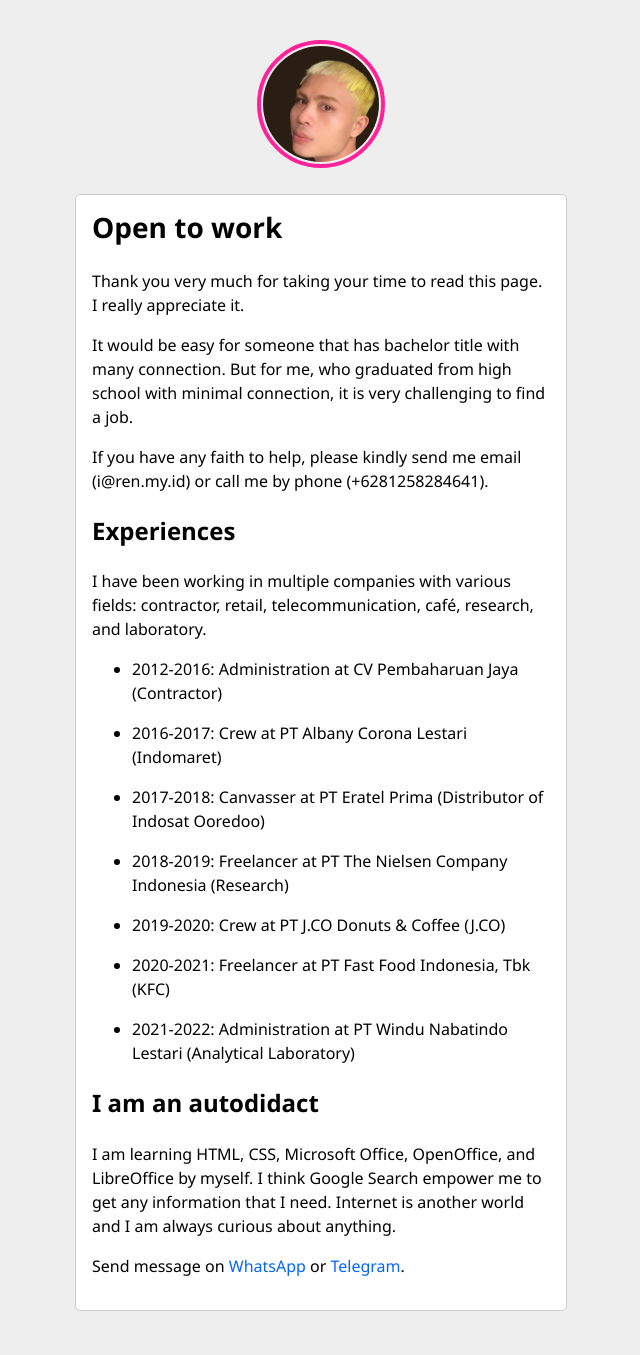
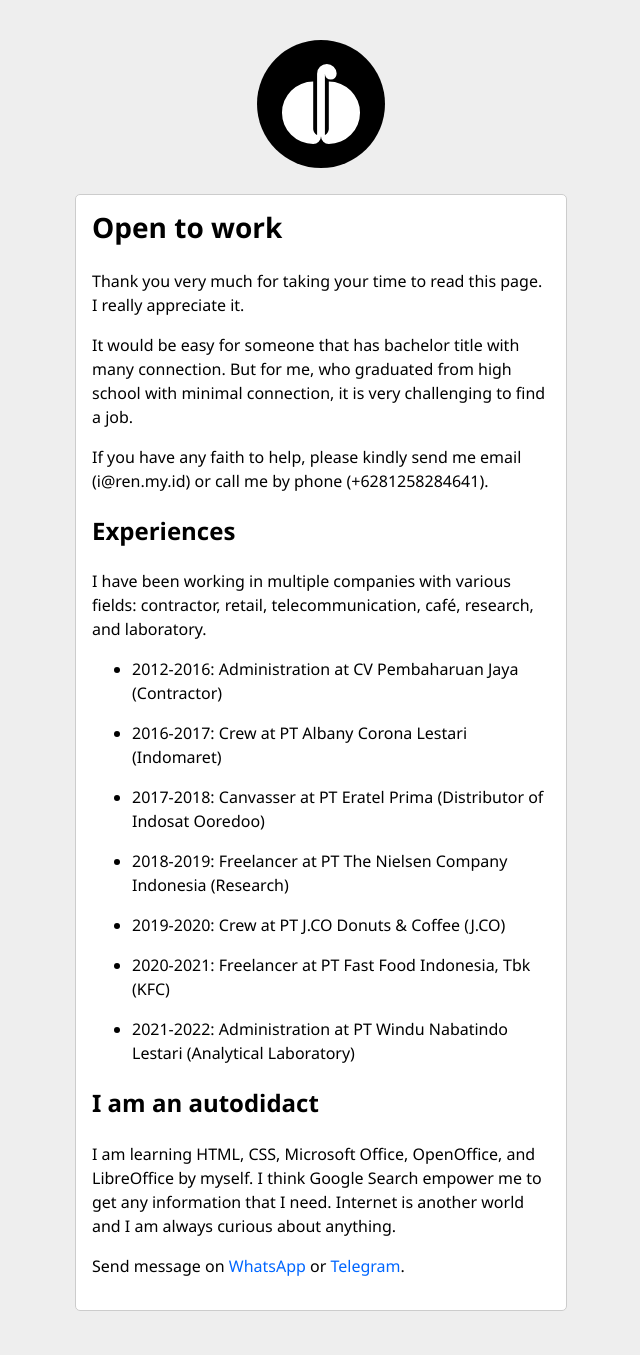
Before and after one commit to ren-id/blog, a Jekyll site: the page built from docs/otw.md, in a window 1280 px wide. Shown: the whole page, without its empty margins (319-959 px from the left). Built offline with Jekyll 4.4.1, drawn with Linux system fonts in a browser that asks for light colours.

Commit message:
perubahan logo
mengubah logo website dan desainnya

```diff
--- a/docs/_includes/profile.html
+++ b/docs/_includes/profile.html
@@ -1,7 +1,7 @@
 <div class="profile-container margin-atas">
   <div class="profile-picture-container">
     <a href="https://ren.my.id">
-      <img class="profile-picture" src="https://ren.my.id/files/profile.JPG" title="Profile" alt="profile picture" />
+      <img class="profile-picture" src="https://ren.my.id/files/profile.svg" title="Profile" alt="profile picture" />
     </a>
   </div>
 </div>
--- a/docs/style.css
+++ b/docs/style.css
@@ -376,8 +376,8 @@
 .profile-picture {
   width: 100%;
   border-radius: 50%;
-  border: 4px solid #ff2299;
-  padding: 2px;
+  border: none;
+  padding: 0 0 0 0;
 }
 
 .notifikasi {
```
Also changed, not shown: docs/files/4f61ec4d2d1fd181ec25797e1d8d2400c5b04f24/index.html (added, +10 -0 lines), docs/files/icon128.png (added), docs/files/icon16.png, docs/files/icon192.png, docs/files/icon256.png (added), docs/files/icon32.png, docs/files/icon48.png, docs/files/icon512.png, docs/files/icon56.png, docs/files/icon64.png, docs/files/icon96.png, docs/files/profile.svg (added).
